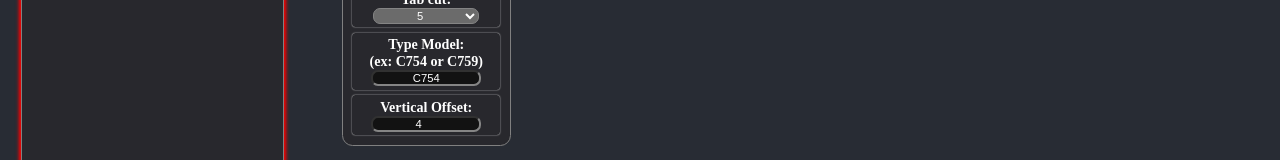
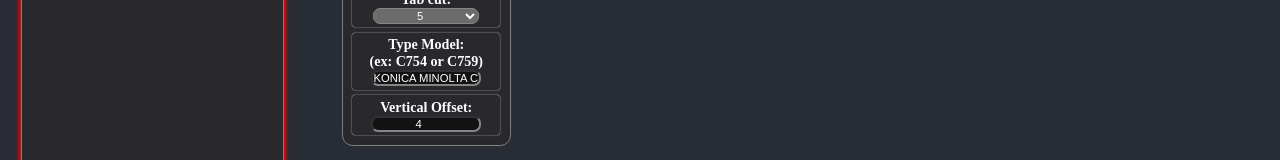
Before and after one commit to peoplestealusernames/konica-minolta-tab-website, a React (Create React App) app: page / in a window 1280 px wide. Shown: the part 502-662 px from the top of the page. Built offline with nearby package versions, Linux system fonts and the light colour scheme; the HTML template or start-up script is replaced by a standard one.

Commit message:
Whole model is now editable not just number

```diff
--- a/src/App.tsx
+++ b/src/App.tsx
@@ -16,7 +16,7 @@ function App() {
   const [selectLine, setselectLine] = useState<number>(1)
 
   const [options, setoptions] = useState<Options>({
-    Model: "C754",
+    Model: "KONICA MINOLTA C754SeriesPCL",
     FontSize: 16,
     Cut: 5,
     Offset: 4,
--- a/src/TabExport.ts
+++ b/src/TabExport.ts
@@ -1,6 +1,6 @@
 export default
     `[DriverInfo]\r
-model="KONICA MINOLTA {Model}SeriesPCL"\r
+model="{Model}"\r
 version="5.3.0.EIT1_00"\r
 versionnum=1\r
 system="Windows NT x64"\r
```
